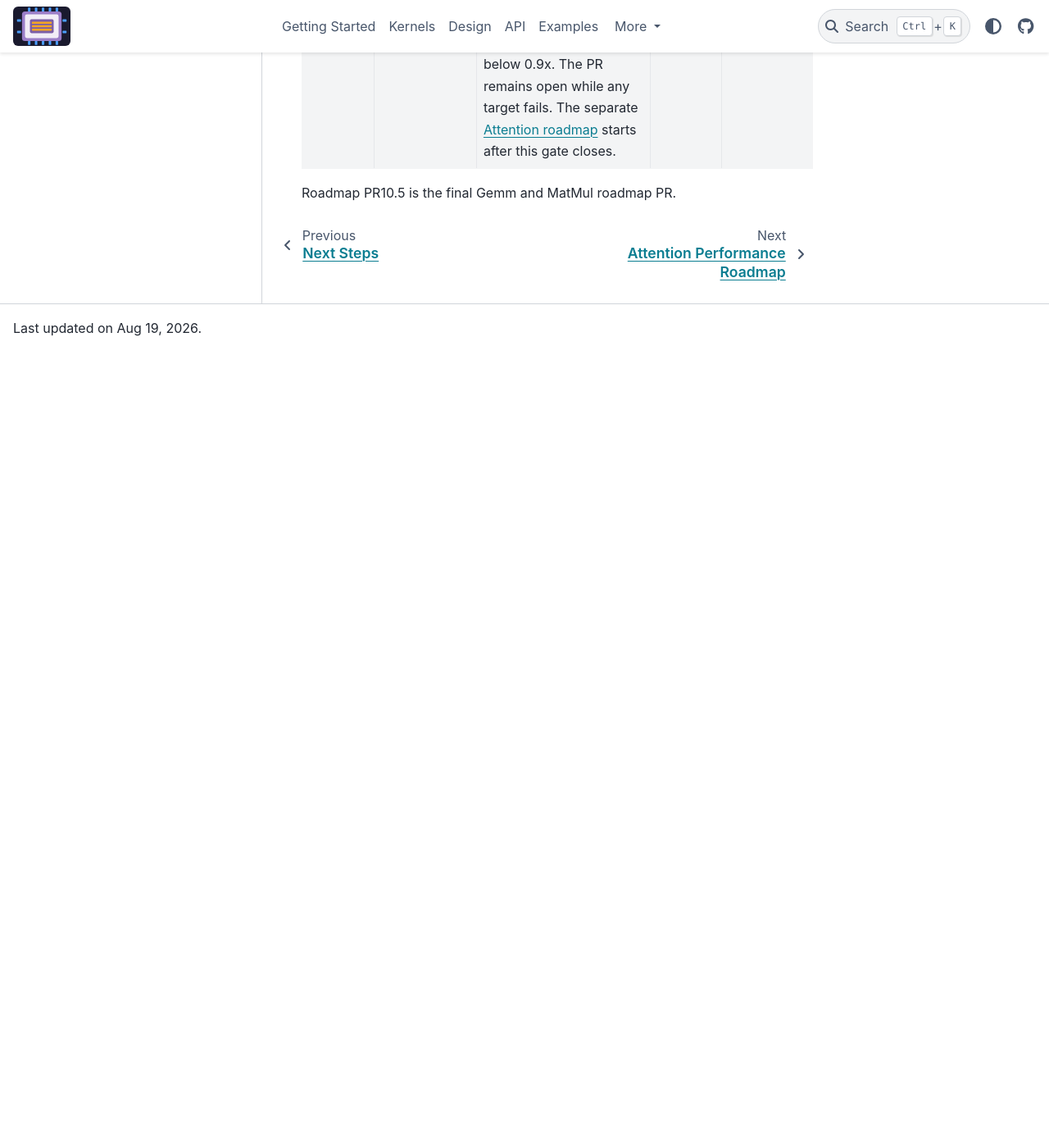
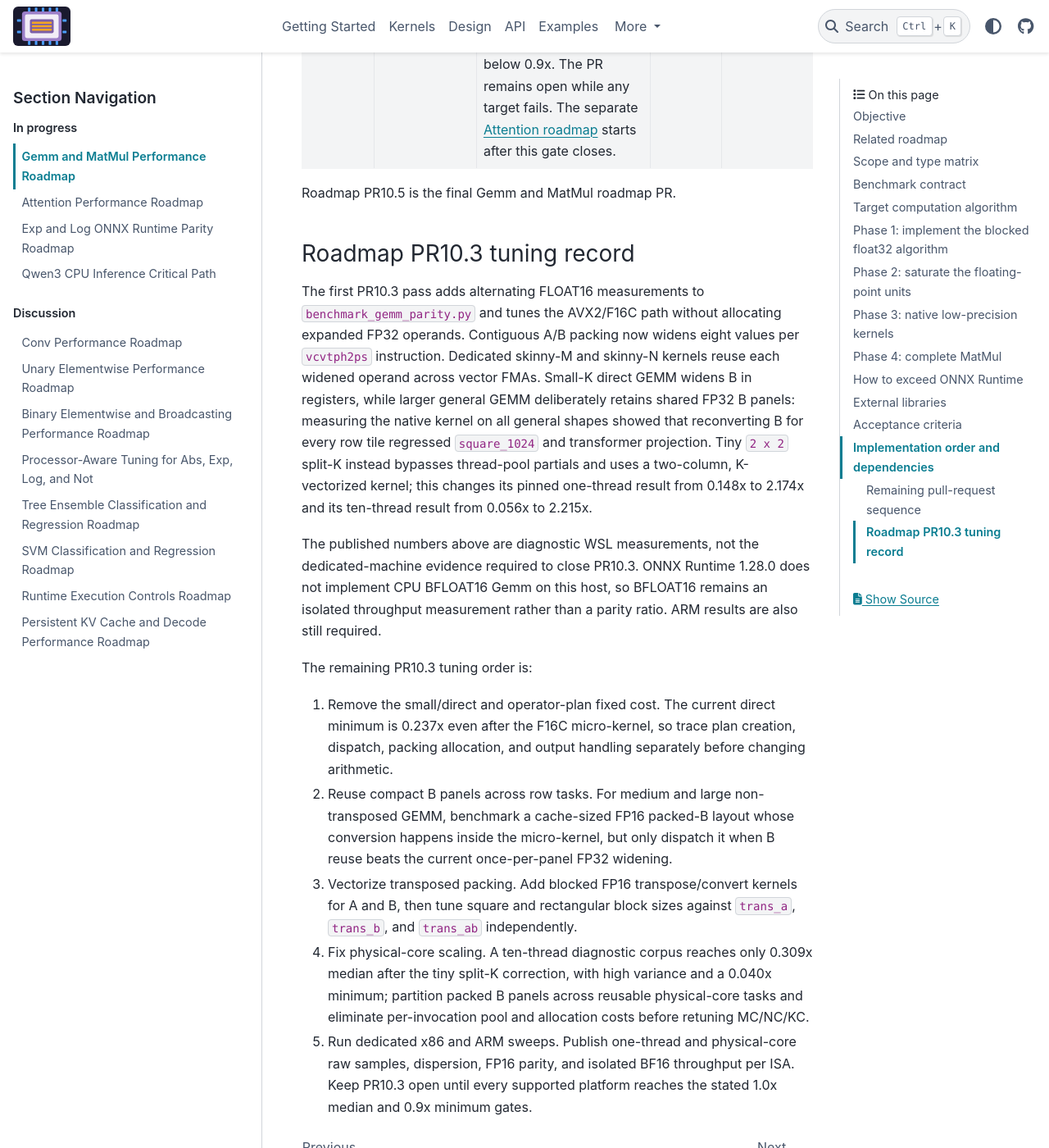
Before and after one commit to xadupre/onnx-light-cpu, a Sphinx documentation site: the page built from docs/next_steps/2026_08_gemm_matmul.rst, in a window 1280 px wide and 1400 px high, scrolled down 33805 px. Shown: the whole window at 82% size. Built offline with Sphinx 7.4.7 and the PyData theme 0.15.4, drawn with Linux system fonts in a browser that asks for light colours; pages that are not in the unit, such as notebooks, are missing from menus; before the commit the page ends 34234 px from its top, so only the background shows below that; some of the changed text lies outside the part shown.

Commit message:
Tune AVX2 FP16 GEMM paths
Co-authored-by: Copilot <223556219+Copilot@users.noreply.github.com>

```diff
--- a/docs/next_steps/2026_08_gemm_matmul.rst
+++ b/docs/next_steps/2026_08_gemm_matmul.rst
@@ -1295,7 +1295,11 @@ fallbacks are ordered. Completed rows remain visible so scope is not lost.
        median with no priority case below 0.9x where the type is supported.
        The PR contains measurement-driven tuning only.
      - PR10.1
-     - Pending
+     - In progress. The parity runner now covers FLOAT16. On a pinned AVX2/FMA/
+       F16C i7-13800H thread, the first tuning pass raises the 18-case median
+       from 0.341x to 0.479x ONNX Runtime and the minimum from 0.138x to 0.237x.
+       Skinny-M, skinny-N, and the tiny split-K case reach 1.566x, 2.159x, and
+       2.174x respectively. The complete gate remains open.
    * - Roadmap PR10.4
      - Integer and compact-format performance gate.
      - Dedicated-machine results are published per type and ISA. Types
@@ -1315,3 +1319,47 @@ fallbacks are ordered. Completed rows remain visible so scope is not lost.
      - Pending
 
 Roadmap PR10.5 is the final Gemm and MatMul roadmap PR.
+
+Roadmap PR10.3 tuning record
+~~~~~~~~~~~~~~~~~~~~~~~~~~~~
+
+The first PR10.3 pass adds alternating FLOAT16 measurements to
+``benchmark_gemm_parity.py`` and tunes the AVX2/F16C path without allocating
+expanded FP32 operands. Contiguous A/B packing now widens eight values per
+``vcvtph2ps`` instruction. Dedicated skinny-M and skinny-N kernels reuse each
+widened operand across vector FMAs. Small-K direct GEMM widens B in registers,
+while larger general GEMM deliberately retains shared FP32 B panels: measuring
+the native kernel on all general shapes showed that reconverting B for every
+row tile regressed ``square_1024`` and transformer projection. Tiny ``2 x 2``
+split-K instead bypasses thread-pool partials and uses a two-column,
+K-vectorized kernel; this changes its pinned one-thread result from 0.148x to
+2.174x and its ten-thread result from 0.056x to 2.215x.
+
+The published numbers above are diagnostic WSL measurements, not the
+dedicated-machine evidence required to close PR10.3. ONNX Runtime 1.28.0 does
+not implement CPU BFLOAT16 Gemm on this host, so BFLOAT16 remains an isolated
+throughput measurement rather than a parity ratio. ARM results are also still
+required.
+
+The remaining PR10.3 tuning order is:
+
+#. Remove the small/direct and operator-plan fixed cost. The current direct
+   minimum is 0.237x even after the F16C micro-kernel, so trace plan creation,
+   dispatch, packing allocation, and output handling separately before changing
+   arithmetic.
+#. Reuse compact B panels across row tasks. For medium and large non-transposed
+   GEMM, benchmark a cache-sized FP16 packed-B layout whose conversion happens
+   inside the micro-kernel, but only dispatch it when B reuse beats the current
+   once-per-panel FP32 widening.
+#. Vectorize transposed packing. Add blocked FP16 transpose/convert kernels for
+   A and B, then tune square and rectangular block sizes against ``trans_a``,
+   ``trans_b``, and ``trans_ab`` independently.
+#. Fix physical-core scaling. A ten-thread diagnostic corpus reaches only
+   0.309x median after the tiny split-K correction, with high variance and a
+   0.040x minimum; partition packed B panels across reusable physical-core
+   tasks and eliminate per-invocation pool and allocation costs before
+   retuning MC/NC/KC.
+#. Run dedicated x86 and ARM sweeps. Publish one-thread and physical-core raw
+   samples, dispersion, FP16 parity, and isolated BF16 throughput per ISA. Keep
+   PR10.3 open until every supported platform reaches the stated 1.0x median
+   and 0.9x minimum gates.
```
Also changed, not shown: 6 other files.
